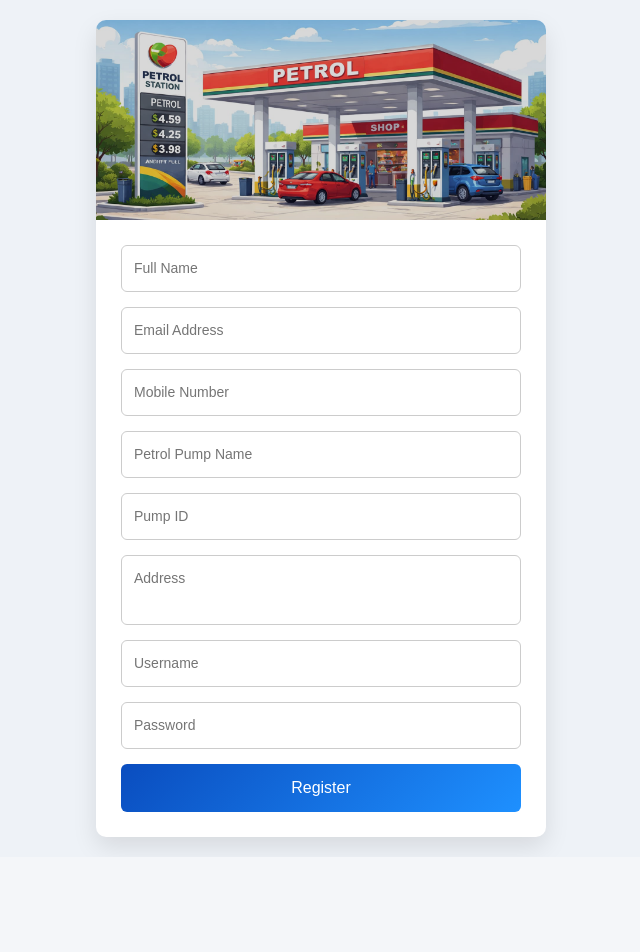
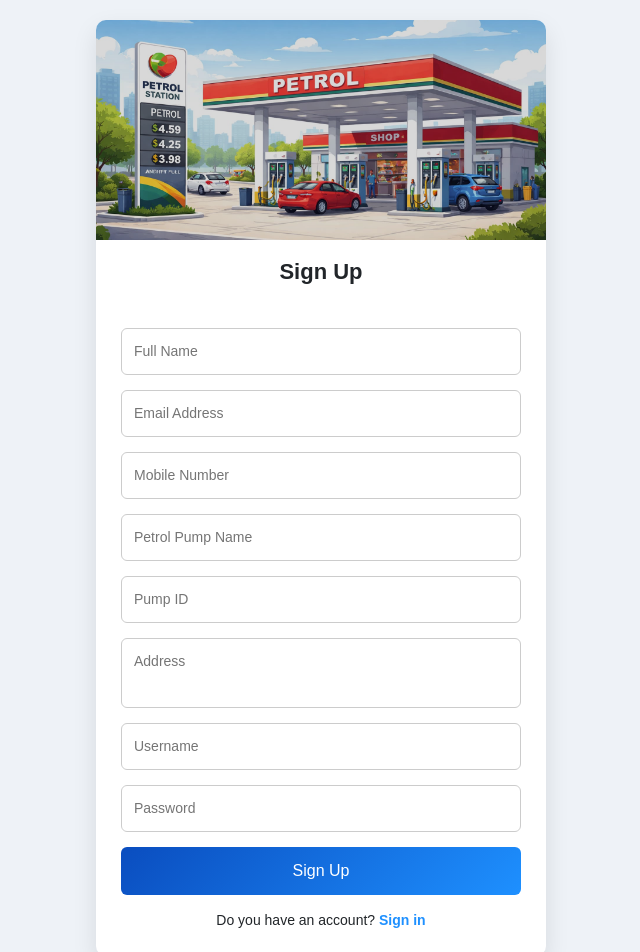
Before and after one commit to DnyaneshwarArgade/Petrol-Pump-Project, a React (Vite) app: page /register in a window 1280 px wide. Shown: the top 952 px of the page, without its empty margins (319-959 px from the left). Before the commit the page ends 857 px from the top, so only its background shows below. Built offline with nearby package versions, Linux system fonts and the light colour scheme.

Commit message:
Register page

```diff
--- a/src/Pages/Register.jsx
+++ b/src/Pages/Register.jsx
@@ -1,5 +1,7 @@
 import React, { useState } from "react";
+import Swal from "sweetalert2";
 import PumpImage from "../assets/PumpImage.jpeg";
+import "./register.css";
 
 function Register() {
   const [formData, setFormData] = useState({
@@ -22,119 +24,125 @@ function Register() {
 
   const handleSubmit = (e) => {
     e.preventDefault();
-    console.log(formData);
-    alert("Registered Successfully");
+
+    Swal.fire({
+      icon: "success",
+      title: "Registered Successfully!",
+      text: "Your account has been created 🎉",
+      timer: 5000,
+      timerProgressBar: true,
+      showConfirmButton: false
+    });
+
+    setFormData({
+      fullName: "",
+      email: "",
+      mobile: "",
+      pumpName: "",
+      pumpId: "",
+      address: "",
+      username: "",
+      password: ""
+    });
   };
 
   return (
-    <>
-      {/* CSS */}
-      <style>{`
-        * {
-          box-sizing: border-box;
-          font-family: Arial, sans-serif;
-        }
+    <div className="register-container">
+      <div className="register-card">
 
-        .register-container {
-          min-height: 100vh;
-          display: flex;
-          justify-content: center;
-          align-items: center;
-          background: #eef2f7;
-          padding: 20px;
-        }
+        {/* IMAGE */}
+        <div
+          className="register-header"
+          style={{ backgroundImage: `url(${PumpImage})` }}
+        ></div>
 
-        .register-card {
-          background: #fff;
-          width: 100%;
-          max-width: 450px;
-          border-radius: 10px;
-          box-shadow: 0 10px 25px rgba(0, 0, 0, 0.1);
-          overflow: hidden;
-        }
+        <div className="register-title">Sign Up</div>
 
-        /* IMAGE ONLY (HEIGHT INCREASED) */
-        .register-header {
-          height: 200px; /* increased height */
-          background-image: url(${PumpImage});
-          background-size: cover;
-          background-position: center;
-          position: relative;
-        }
+        <form onSubmit={handleSubmit}>
+          <input
+            type="text"
+            name="fullName"
+            placeholder="Full Name"
+            value={formData.fullName}
+            onChange={handleChange}
+            required
+          />
 
-        .register-header::before {
-          content: "";
-          position: absolute;
-          inset: 0;
-          background: rgba(0, 0, 0, 0.15);
-        }
+          <input
+            type="email"
+            name="email"
+            placeholder="Email Address"
+            value={formData.email}
+            onChange={handleChange}
+            required
+          />
 
-        form {
-          padding: 25px;
-          display: flex;
-          flex-direction: column;
-        }
+          <input
+            type="tel"
+            name="mobile"
+            placeholder="Mobile Number"
+            value={formData.mobile}
+            onChange={(e) => {
+              const value = e.target.value.replace(/[^0-9]/g, "");
+              setFormData({ ...formData, mobile: value });
+            }}
+            required
+          />
 
-        form input,
-        form textarea {
-          width: 100%;
-          padding: 12px;
-          margin-bottom: 15px;
-          border-radius: 6px;
-          border: 1px solid #ccc;
-          font-size: 14px;
-        }
+          <input
+            type="text"
+            name="pumpName"
+            placeholder="Petrol Pump Name"
+            value={formData.pumpName}
+            onChange={handleChange}
+            required
+          />
 
-        form textarea {
-          resize: none;
-          height: 70px;
-        }
+          <input
+            type="text"
+            name="pumpId"
+            placeholder="Pump ID"
+            value={formData.pumpId}
+            onChange={handleChange}
+            required
+          />
 
-        .register-btn {
-          width: 100%;
-          padding: 12px;
-          background: linear-gradient(135deg, #0a4dbf, #1e90ff);
-          color: white;
-          border: none;
-          border-radius: 6px;
-          font-size: 16px;
-          cursor: pointer;
-        }
+          <textarea
+            name="address"
+            placeholder="Address"
+            value={formData.address}
+            onChange={handleChange}
+            required
+          />
 
-        .register-btn:hover {
-          background: linear-gradient(135deg, #083a91, #187bcd);
-        }
+          <input
+            type="text"
+            name="username"
+            placeholder="Username"
+            value={formData.username}
+            onChange={handleChange}
+            required
+          />
 
-        @media (max-width: 480px) {
-          form input,
-          form textarea {
-            font-size: 13px;
-          }
-        }
-      `}</style>
+          <input
+            type="password"
+            name="password"
+            placeholder="Password"
+            value={formData.password}
+            onChange={handleChange}
+            required
+          />
 
-      {/* JSX */}
-      <div className="register-container">
-        <div className="register-card">
+          <button type="submit" className="register-btn">
+            Sign Up
+          </button>
 
-
-          <div className="register-header"></div>
-
-          <form onSubmit={handleSubmit}>
-            <input type="text" name="fullName" placeholder="Full Name" onChange={handleChange} required />
-            <input type="email" name="email" placeholder="Email Address" onChange={handleChange} required />
-            <input type="text" name="mobile" placeholder="Mobile Number" onChange={handleChange} required />
-            <input type="text" name="pumpName" placeholder="Petrol Pump Name" onChange={handleChange} required />
-            <input type="text" name="pumpId" placeholder="Pump ID" onChange={handleChange} required />
-            <textarea name="address" placeholder="Address" onChange={handleChange} required />
-            <input type="text" name="username" placeholder="Username" onChange={handleChange} required />
-            <input type="password" name="password" placeholder="Password" onChange={handleChange} required />
-
-            <button type="submit" className="register-btn">Register</button>
-          </form>
-        </div>
+          <div className="login-text">
+            Do you have an account? <span>Sign in</span>
+          </div>
+        </form>
       </div>
-    </>
+    </div>
   );
 }
 
--- /dev/null
+++ b/src/Pages/register.css
@@ -0,0 +1,91 @@
+* {
+  box-sizing: border-box;
+  font-family: Arial, sans-serif;
+}
+
+.register-container {
+  min-height: 100vh;
+  display: flex;
+  justify-content: center;
+  align-items: center;
+  background: #eef2f7;
+  padding: 20px;
+}
+
+.register-card {
+  background: #fff;
+  width: 100%;
+  max-width: 450px;
+  border-radius: 10px;
+  box-shadow: 0 10px 25px rgba(0, 0, 0, 0.1);
+  overflow: hidden;
+}
+
+.register-header {
+  height: 220px;
+  background-size: cover;
+  background-position: center;
+  position: relative;
+}
+
+.register-header::before {
+  content: "";
+  position: absolute;
+  inset: 0;
+  background: rgba(0, 0, 0, 0.15);
+}
+
+.register-title {
+  text-align: center;
+  font-size: 22px;
+  font-weight: bold;
+  margin: 15px 0;
+}
+
+form {
+  padding: 25px;
+  display: flex;
+  flex-direction: column;
+}
+
+form input,
+form textarea {
+  width: 100%;
+  padding: 12px;
+  margin-bottom: 15px;
+  border-radius: 6px;
+  border: 1px solid #ccc;
+  font-size: 14px;
+}
+
+form textarea {
+  resize: none;
+  height: 70px;
+}
+
+.register-btn {
+  width: 100%;
+  padding: 12px;
+  background: linear-gradient(135deg, #0a4dbf, #1e90ff);
+  color: white;
+  border: none;
+  border-radius: 6px;
+  font-size: 16px;
+  cursor: pointer;
+}
+
+.register-btn:hover {
+  background: linear-gradient(135deg, #083a91, #187bcd);
+}
+
+.login-text {
+  text-align: center;
+  margin-top: 15px;
+  font-size: 14px;
+}
+
+.login-text span {
+  color: #1e90ff;
+  cursor: pointer;
+  font-weight: bold;
+}
```
